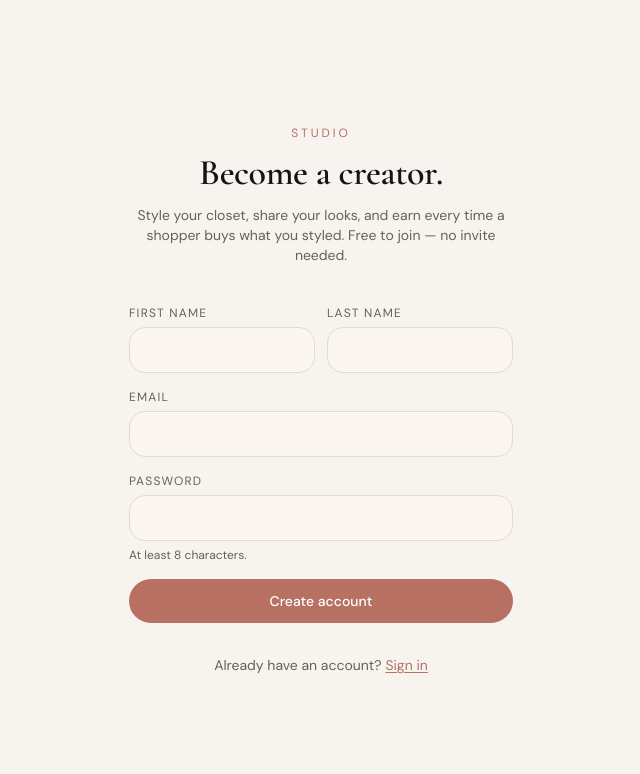
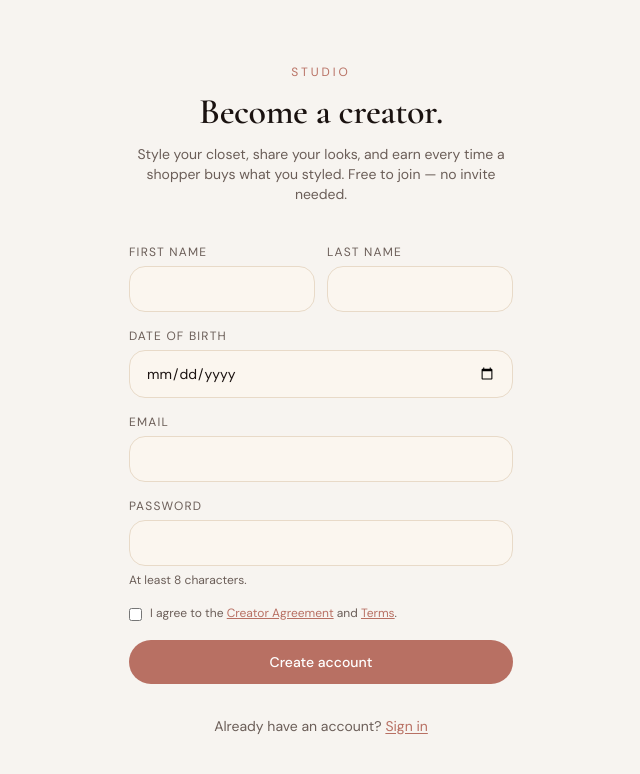
Before and after one commit to nicole638/styledinmotion-studio-creators, a Next.js app: page /signup in a window 1280 px wide. Shown: the top 774 px of the page, without its empty margins (319-959 px from the left). Built offline with nearby package versions, Linux system fonts and the light colour scheme; no server answers.

Commit message:
Add 16+ age gate to creator web signup

```diff
--- a/app/signup/SignupForm.tsx
+++ b/app/signup/SignupForm.tsx
@@ -1,7 +1,28 @@
 "use client";
 
+import { useEffect, useState } from "react";
 import { useFormState, useFormStatus } from "react-dom";
 import { signupAction, type SignupState } from "./actions";
+
+// Fire-and-forget signup funnel beacon. Never throws, never blocks signup.
+function logSignupEvent(payload: Record<string, unknown>) {
+  try {
+    const base = process.env.NEXT_PUBLIC_SUPABASE_URL;
+    const key = process.env.NEXT_PUBLIC_SUPABASE_PUBLISHABLE_KEY;
+    if (!base) return;
+    void fetch(`${base}/functions/v1/log-signup-event`, {
+      method: "POST",
+      headers: {
+        "content-type": "application/json",
+        ...(key ? { apikey: key, authorization: `Bearer ${key}` } : {}),
+      },
+      body: JSON.stringify(payload),
+      keepalive: true,
+    }).catch(() => {});
+  } catch {
+    /* ignore */
+  }
+}
 
 const initialState: SignupState = { error: null, notice: null };
 
@@ -20,9 +41,27 @@
 
 export default function SignupForm() {
   const [state, formAction] = useFormState(signupAction, initialState);
+  const [sessionId] = useState(() =>
+    typeof crypto !== "undefined" && crypto.randomUUID
+      ? crypto.randomUUID()
+      : `${Date.now()}-${Math.random().toString(16).slice(2)}`,
+  );
+
+  // Age gate (16+). `max` softly prevents picking a too-recent date; the server
+  // action re-checks authoritatively.
+  const maxDob = useState(() => {
+    const d = new Date();
+    d.setFullYear(d.getFullYear() - 16);
+    return d.toISOString().slice(0, 10);
+  })[0];
+
+  useEffect(() => {
+    logSignupEvent({ event: "page_view", surface: "creator", source: "web", session_id: sessionId });
+  }, [sessionId]);
 
   return (
     <form action={formAction} className="space-y-4">
+      <input type="hidden" name="sessionId" value={sessionId} />
       <div className="grid grid-cols-2 gap-3">
         <div>
           <label className="block text-xs uppercase tracking-widest text-muted mb-1.5">
@@ -48,6 +87,18 @@
             className="w-full rounded-2xl border border-border bg-card px-4 py-3 text-sm outline-none focus:border-rose"
           />
         </div>
+      </div>
+      <div>
+        <label className="block text-xs uppercase tracking-widest text-muted mb-1.5">
+          Date of birth
+        </label>
+        <input
+          name="birthDate"
+          type="date"
+          required
+          max={maxDob}
+          className="w-full rounded-2xl border border-border bg-card px-4 py-3 text-sm outline-none focus:border-rose"
+        />
       </div>
       <div>
         <label className="block text-xs uppercase tracking-widest text-muted mb-1.5">
@@ -93,6 +144,37 @@
         </div>
       ) : null}
 
+      <div className="flex items-start gap-2">
+        <input
+          id="agree"
+          name="agree"
+          type="checkbox"
+          required
+          className="mt-1 accent-rose"
+        />
+        <label htmlFor="agree" className="text-xs text-muted leading-relaxed">
+          I agree to the{" "}
+          <a
+            href="https://shop.styledinmotion.studio/creator-agreement"
+            target="_blank"
+            rel="noreferrer"
+            className="text-rose underline"
+          >
+            Creator Agreement
+          </a>{" "}
+          and{" "}
+          <a
+            href="https://shop.styledinmotion.studio/terms"
+            target="_blank"
+            rel="noreferrer"
+            className="text-rose underline"
+          >
+            Terms
+          </a>
+          .
+        </label>
+      </div>
+
       <SubmitButton />
     </form>
   );
--- a/app/signup/actions.ts
+++ b/app/signup/actions.ts
@@ -8,6 +8,47 @@
   notice: string | null;
 };
 
+// Age gate — must be 16+ to create an account (Apple UGC / under-13 rule),
+// mirroring the iOS app (mobile/src/lib/age.ts). Whole years old for an ISO
+// yyyy-mm-dd birth date, or null if the date is malformed/future.
+const MIN_SIGNUP_AGE = 16;
+function computeAge(birthDateISO: string): number | null {
+  const m = /^(\d{4})-(\d{2})-(\d{2})$/.exec(birthDateISO);
+  if (!m) return null;
+  const y = Number(m[1]);
+  const mo = Number(m[2]);
+  const d = Number(m[3]);
+  const dt = new Date(Date.UTC(y, mo - 1, d));
+  if (dt.getUTCFullYear() !== y || dt.getUTCMonth() !== mo - 1 || dt.getUTCDate() !== d) return null;
+  const now = new Date();
+  if (dt.getTime() > now.getTime()) return null;
+  let age = now.getUTCFullYear() - y;
+  if (now.getUTCMonth() + 1 < mo || (now.getUTCMonth() + 1 === mo && now.getUTCDate() < d)) age -= 1;
+  return age;
+}
+
+// Fire the signup funnel beacon (page_view is sent from the client;
+// attempt/success/error are sent here so they carry the real outcome).
+// Wrapped so telemetry can never block or fail a signup.
+async function logSignupEvent(payload: Record<string, unknown>) {
+  try {
+    const base = process.env.NEXT_PUBLIC_SUPABASE_URL;
+    const key = process.env.NEXT_PUBLIC_SUPABASE_PUBLISHABLE_KEY;
+    if (!base) return;
+    await fetch(`${base}/functions/v1/log-signup-event`, {
+      method: "POST",
+      headers: {
+        "content-type": "application/json",
+        ...(key ? { apikey: key, authorization: `Bearer ${key}` } : {}),
+      },
+      body: JSON.stringify({ source: "web", surface: "creator", ...payload }),
+      signal: AbortSignal.timeout(2000),
+    });
+  } catch {
+    /* never block signup on telemetry */
+  }
+}
+
 export async function signupAction(
   _prev: SignupState,
   formData: FormData,
@@ -16,12 +57,28 @@
   const password = String(formData.get("password") || "");
   const firstName = String(formData.get("firstName") || "").trim();
   const lastName = String(formData.get("lastName") || "").trim();
+  const sessionId = String(formData.get("sessionId") || "");
+  const birthDate = String(formData.get("birthDate") || "").trim();
+  const agreed = formData.get("agree") === "on";
 
   if (!email || !password || !firstName || !lastName) {
     return { error: "All fields are required.", notice: null };
   }
   if (password.length < 8) {
     return { error: "Password must be at least 8 characters.", notice: null };
+  }
+  const age = computeAge(birthDate);
+  if (age === null) {
+    return { error: "Please enter your date of birth.", notice: null };
+  }
+  if (age < MIN_SIGNUP_AGE) {
+    return { error: `You must be at least ${MIN_SIGNUP_AGE} to create an account.`, notice: null };
+  }
+  if (!agreed) {
+    return {
+      error: "Please accept the Creator Agreement and Terms to continue.",
+      notice: null,
+    };
   }
 
   // Open creator signup — iOS has no invite gate and beta data showed the
@@ -37,6 +94,7 @@
   // handle_new_user_signup creates the matching creators + creator_profiles
   // rows. We pass first/last name + user_type='creator' in metadata.
   const supabase = createClient();
+  await logSignupEvent({ event: "attempt", email, session_id: sessionId });
   const { data, error } = await supabase.auth.signUp({
     email,
     password,
@@ -46,6 +104,12 @@
         last_name: lastName,
         name: `${firstName} ${lastName}`.trim(),
         user_type: "creator",
+        birth_date: birthDate,
+        // Creator Agreement acceptance — the handle_new_user_signup trigger
+        // records this into creator_agreement_acceptances (current version).
+        agreement_accepted: true,
+        agreement_version: "v1",
+        agreement_source: "web",
       },
       // Route through /auth/callback so the PKCE code is exchanged
       // server-side (HttpOnly cookies). After exchange, /auth/callback
@@ -56,12 +120,14 @@
   });
 
   if (error) {
+    await logSignupEvent({ event: "error", email, session_id: sessionId, error_code: error.message });
     return { error: error.message, notice: null };
   }
 
   // If Supabase has email confirmation enabled, the user won't have a
   // session yet. Surface a notice instead of redirecting.
   if (!data.session) {
+    await logSignupEvent({ event: "success", email, session_id: sessionId });
     return {
       error: null,
       notice:
@@ -69,5 +135,6 @@
     };
   }
 
+  await logSignupEvent({ event: "success", email, session_id: sessionId });
   redirect("/");
 }
```
